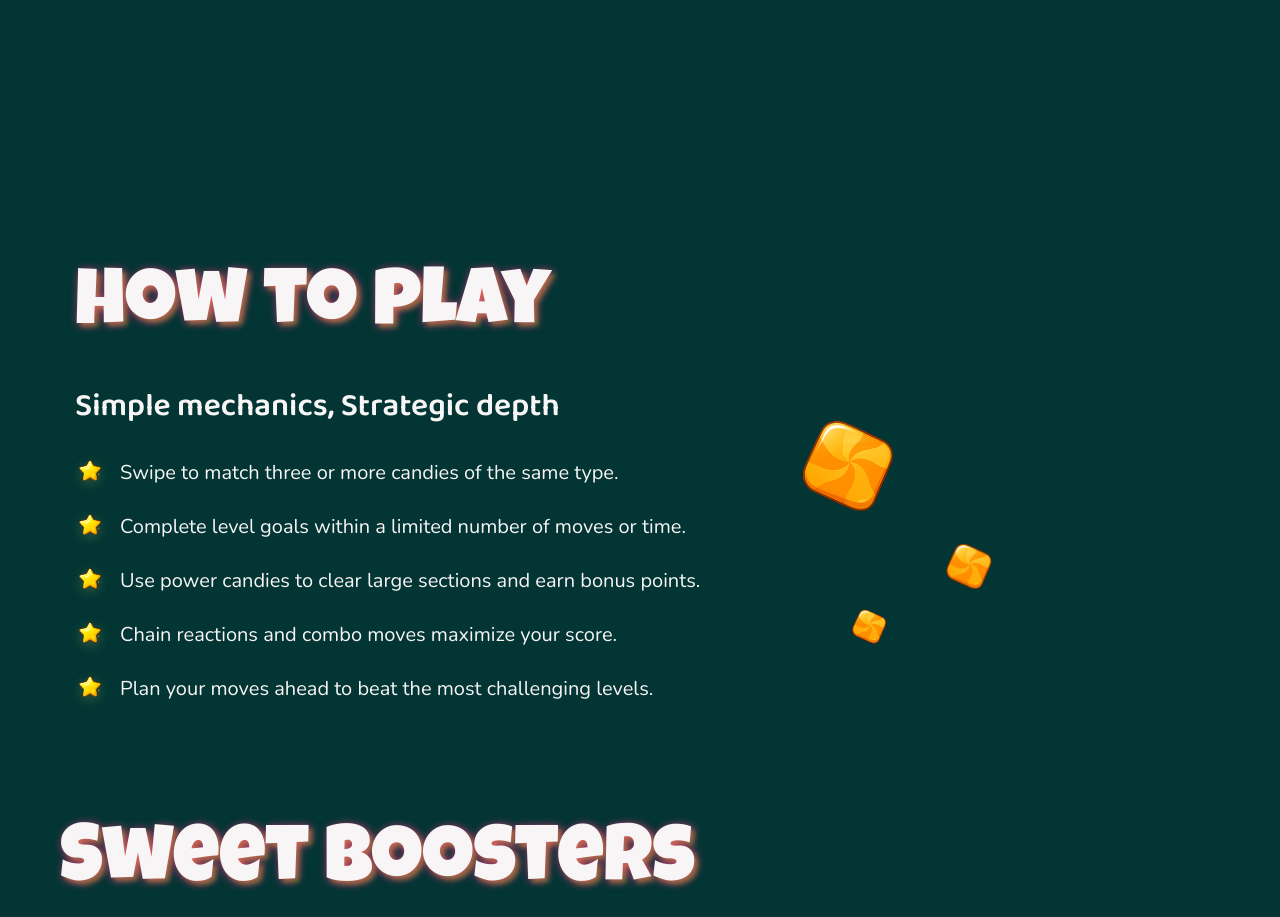
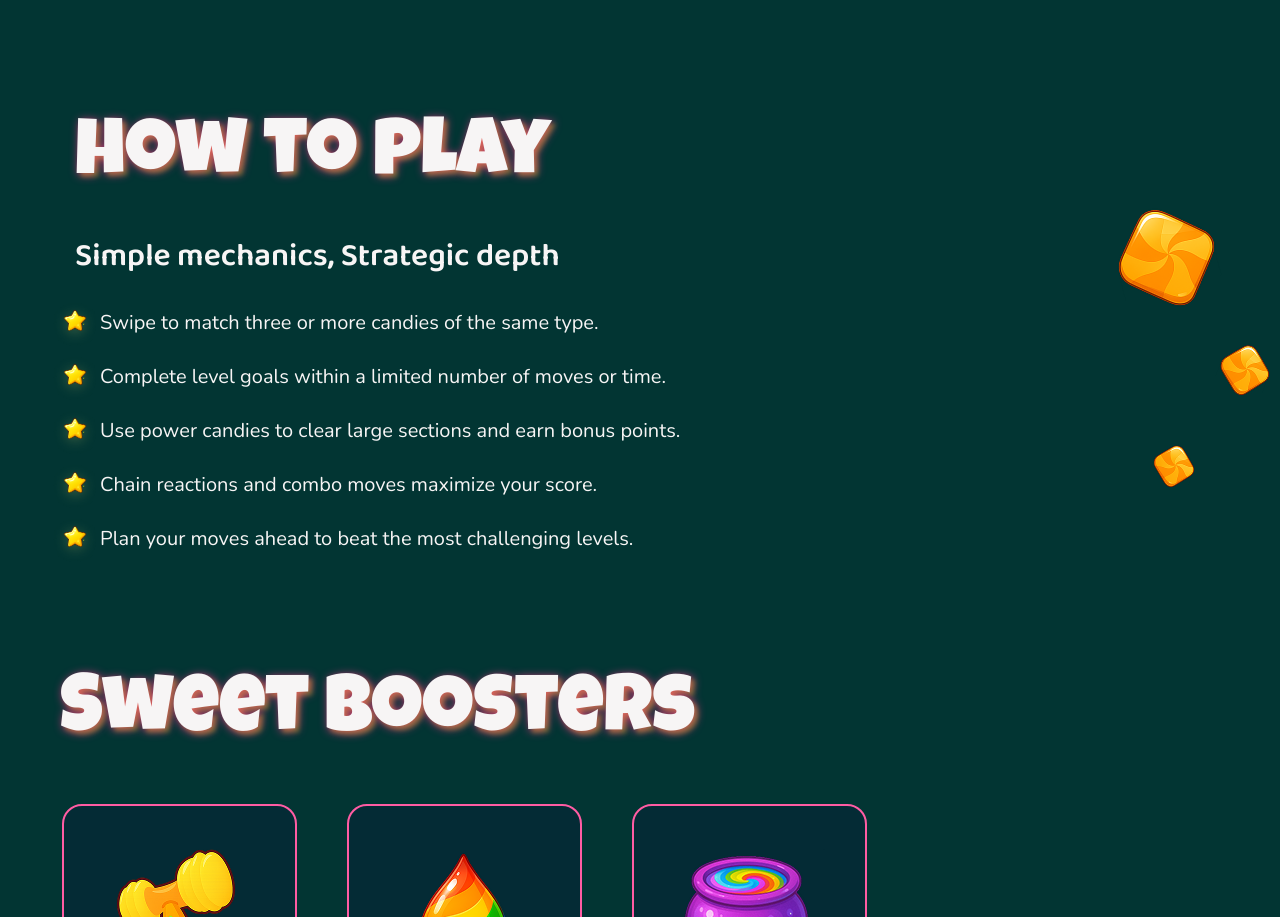
Before and after one commit to Belaya-Olga/STP-9449, a website built with Vite: page src/index.html in a window 1280 px wide. Shown: the part 2080-2997 px from the top of the page. Built offline with nearby package versions, Linux system fonts and the light colour scheme.

```diff
--- a/src/css/how-to-play.css
+++ b/src/css/how-to-play.css
@@ -5,7 +5,6 @@
   background-image: none;
 }
 .how-to-play-mainheader {
-  font-family: 'Luckiest Guy', sans-serif;
   font-weight: 400;
   font-size: 34px;
   line-height: 1;
@@ -33,13 +32,13 @@
 
   gap: 4px;
   position: relative;
-  padding-left: 60px;
+  padding-left: 40px;
 }
 
 .how-to-play-item ::before {
   content: '';
   position: absolute;
-  left: 0;
+  left: -15px;
   top: -14px;
   width: 60px;
   height: 60px;
@@ -58,14 +57,11 @@
 @media (min-width: 1220px) {
   .how-to-play {
     gap: 31px;
-    padding-right: 200px;
-    background-image: url(/img/how-to-pl-1.png), url(/img/how-to-pl-1.png),
-      url(/img/how-to-pl-1.png);
-    background-repeat: no-repeat, no-repeat, no-repeat;
-    background-size: 160px 160px, 60px 60px, 80px 80px;
-    background-position: calc(100% - 350px) 270px, calc(100% - 380px) 480px,
-      calc(100% - 270px) 410px;
-    padding-top: 150px;
+    background-image: url(/img/how-to-play-bg.png);
+    background-repeat: no-repeat;
+    background-size: 196px 322px;
+
+    background-position: right;
   }
   .how-to-play-mainheader {
     font-size: 80px;
```
Also changed, not shown: src/img/how-to-play-bg.png (added).
